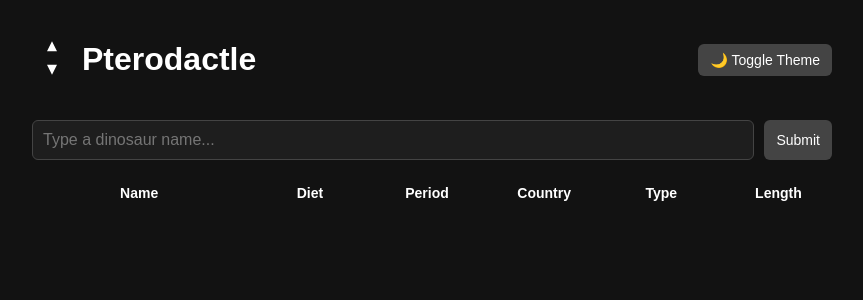
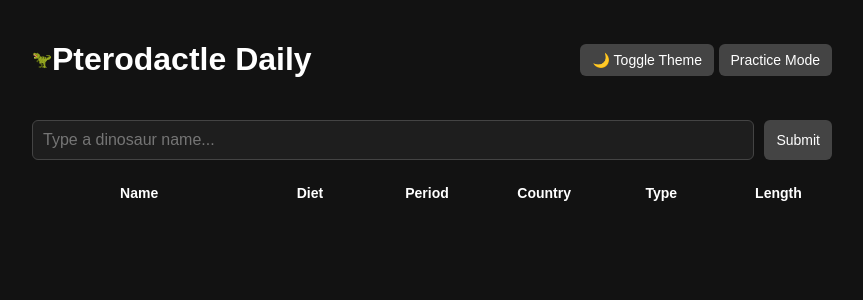
Before and after one commit to wadwad-a/Pterodactle, a Flask app: page / in a window 1280 px wide. Shown: the top 300 px of the page, without its empty margins (208-1071 px from the left). Run offline with Flask 3, Linux system fonts and the light colour scheme.

Commit message:
updates
win popup
practice mode

```diff
--- a/static/style.css
+++ b/static/style.css
@@ -198,3 +198,31 @@ body:not(.light-mode) .answer-box {
   background-color: #4CAF50 !important;
   color: #fff !important;
 }
+
+.win-popup {
+  position: fixed;
+  top: 0; left: 0; right: 0; bottom: 0;
+  background: rgba(0, 0, 0, 0.6);
+  display: flex;
+  justify-content: center;
+  align-items: center;
+  z-index: 999;
+}
+
+body.light-mode .win-popup {
+  background: rgba(255, 255, 255, 0.6);
+}
+
+.win-content {
+  background: #2e2e2e;
+  padding: 20px;
+  border-radius: 10px;
+  color: #fff;
+  text-align: center;
+  max-width: 300px;
+}
+
+body.light-mode .win-content {
+  background: #fff;
+  color: #000;
+}
--- a/templates/index.html
+++ b/templates/index.html
@@ -11,15 +11,12 @@
     <!-- Header -->
     <header>
       <div class="brand">
-        <div class="logo">
-          <svg xmlns="http://www.w3.org/2000/svg" viewBox="0 0 24 24">
-            <path d="M12 2L15 8H9L12 2ZM12 22L9 16H15L12 22Z" />
-          </svg>
-        </div>
-        <h1>Pterodactle</h1>
+        <span class="logo">🦖</span>
+        <h1 id="title">Pterodactle Daily</h1>
       </div>
       <div class="controls">
-        <button id="themeToggle" class="btn"></button>
+        <button id="themeToggle" class="btn">Toggle Theme</button>
+        <button id="modeToggle" class="btn">Practice Mode</button>
       </div>
     </header>
 
@@ -34,13 +31,42 @@
     <div class="answers">
     </div>
   </div>
+<div id="winPopup" class="win-popup" style="display:none;">
+  <div class="win-content">
+    <h2 id="winMessage"></h2>
+    <p id="dinoMessage"></p>
+    <p id="guessesMessage"></p>
+    <button id="closePopup" class="btn">Close</button>
+  </div>
+</div>
+<script>
+(() => {
+  // server-provided data
+  const dailyDino = {{ daily_dino|tojson }};
+  const options = {{ dino_names|tojson }};
+  const dinos = {{ dinos|tojson }};
 
-  <script>
-const dailyDino = {{ daily_dino|tojson }}; // full dino object
-console.log("Today's dinosaur is:", dailyDino.name);
+  // UI elements
+  const themeToggle = document.getElementById('themeToggle');
+  const modeToggle = document.getElementById('modeToggle');
+  const titleEl = document.getElementById('title');
+  const guessBox = document.getElementById('guessBox');
+  const submitBtn = document.getElementById('submitGuess');
+  const dropdown = document.getElementById('dropdown');
+  const answersContainer = document.querySelector('.answers');
 
-// Theme toggle logic
-const themeToggle = document.getElementById('themeToggle');
+  const winPopup = document.getElementById('winPopup');
+  const winMessage = document.getElementById('winMessage');
+  const dinoMessage = document.getElementById('dinoMessage');
+  const guessesMessage = document.getElementById('guessesMessage');
+  const closePopupBtn = document.getElementById('closePopup');
+
+  // state
+  let isPracticeMode = false;
+  let currentDino = dailyDino;
+  let guessCount = 0;
+
+  // Theme toggle (keeps your current behavior)
   function updateThemeIcon() {
     if (document.body.classList.contains('light-mode')) {
       themeToggle.textContent = "☀️ Toggle Theme";
@@ -54,33 +80,68 @@ themeToggle.addEventListener('click', () => {
     updateThemeIcon();
   });
 
-// Dropdown logic
-const guessBox = document.getElementById("guessBox");
-const dropdown = document.getElementById("dropdown");
-const submitBtn = document.getElementById("submitGuess");
-const options = {{ dino_names|tojson }};
-const dinos = {{ dinos|tojson }};
+  // Utility: create a fresh header row (so reset can re-add it safely)
+  function createHeaderRow() {
+    const headerRow = document.createElement('div');
+    headerRow.className = 'answer-row header-row';
+    ['Name', 'Diet', 'Period', 'Country', 'Type', 'Length'].forEach(label => {
+      const h = document.createElement('div');
+      h.className = 'answer-header';
+      h.textContent = label;
+      headerRow.appendChild(h);
+    });
+    return headerRow;
+  }
 
+  // Reset board and guesses
+  function resetGame() {
+    guessCount = 0;
+    answersContainer.innerHTML = '';
+    answersContainer.appendChild(createHeaderRow());
+    guessBox.value = '';
+    dropdown.style.display = 'none';
+  }
+
+  // pick a random dino (practice rerolls from whole pool)
+  function getRandomDino() {
+    return dinos[Math.floor(Math.random() * dinos.length)];
+  }
+
+  // initial header row
+  answersContainer.appendChild(createHeaderRow());
+
+  // Mode toggle logic
+  modeToggle.addEventListener('click', () => {
+    isPracticeMode = !isPracticeMode;
+    if (isPracticeMode) {
+      titleEl.textContent = "Pterodactle Practice";
+      modeToggle.textContent = "Daily Mode";
+      currentDino = getRandomDino();
+    } else {
+      titleEl.textContent = "Pterodactle Daily";
+      modeToggle.textContent = "Practice Mode";
+      currentDino = dailyDino;
+    }
+    console.log("Selected dinosaur:", currentDino.name);
+    resetGame();
+  });
+
+  // Dropdown autocomplete
   guessBox.addEventListener("input", function () {
     const query = this.value.toLowerCase();
     dropdown.innerHTML = "";
 
     if (query.length > 0) {
-    const matches = options.filter(name =>
-      name.toLowerCase().startsWith(query)
-    );
-
+      const matches = options.filter(name => name.toLowerCase().startsWith(query));
       if (matches.length > 0) {
         matches.forEach(match => {
           const option = document.createElement("div");
           option.classList.add("dropdown-option");
           option.textContent = match;
-
           option.addEventListener("click", () => {
             guessBox.value = match;
             dropdown.style.display = "none";
           });
-
           dropdown.appendChild(option);
         });
         dropdown.style.display = "block";
@@ -98,22 +159,8 @@ document.addEventListener("click", e => {
     }
   });
 
-// Answer grid logic
-const answersContainer = document.querySelector(".answers");
-
-// Add header row once
-const headerRow = document.createElement("div");
-headerRow.classList.add("answer-row", "header-row");
-["Name", "Diet", "Period", "Country", "Type", "Length"].forEach(label => {
-  const header = document.createElement("div");
-  header.classList.add("answer-header");
-  header.textContent = label;
-  headerRow.appendChild(header);
-});
-answersContainer.appendChild(headerRow);
-
-// Submit guess logic
-submitBtn.addEventListener("click", () => {
+  // Submit handler (used by click and Enter)
+  function submitGuess() {
     const guess = guessBox.value.trim();
     if (!guess) return;
 
@@ -122,6 +169,8 @@ submitBtn.addEventListener("click", () => {
 
     const guessedDino = dinos.find(d => d.name.toLowerCase() === guess.toLowerCase());
     if (!guessedDino) return;
+
+    guessCount++;
 
     const row = document.createElement("div");
     row.classList.add("answer-row");
@@ -135,13 +184,13 @@ submitBtn.addEventListener("click", () => {
       guessedDino.length
     ];
 
-  const dailyFields = [
-    dailyDino.name,
-    dailyDino.diet,
-    (dailyDino.period || "").split(" ").slice(0, 2).join(" "),
-    dailyDino.lived_in,
-    dailyDino.type,
-    dailyDino.length
+    const targetFields = [
+      currentDino.name || '',
+      currentDino.diet || '',
+      (currentDino.period || '').split(" ").slice(0, 2).join(" "),
+      currentDino.lived_in || '',
+      currentDino.type || '',
+      currentDino.length || ''
     ];
 
     fields.forEach((value, i) => {
@@ -149,16 +198,57 @@ submitBtn.addEventListener("click", () => {
       box.classList.add("answer-box");
       box.textContent = value || "Unknown";
 
-  // Add green highlight if it matches daily dino (skip name)
-  if (value && value === dailyFields[i]) {
+      // case-insensitive comparison, highlight correct categories
+      const a = (value || '').toString().toLowerCase();
+      const b = (targetFields[i] || '').toString().toLowerCase();
+      if (a && b && a === b) {
         box.classList.add("correct");
       }
 
       row.appendChild(box);
     });
+
     answersContainer.appendChild(row);
+
+    // Win check against currentDino (case-insensitive)
+    if ((guessedDino.name || '').toLowerCase() === (currentDino.name || '').toLowerCase()) {
+      // Fill popup text
+      winMessage.textContent = `You win! 🎉`;
+      dinoMessage.textContent = `The dinosaur was ${currentDino.name}.`;
+      guessesMessage.textContent = `You solved the Pterodactle in ${guessCount} guess${guessCount === 1 ? '' : 'es'}.`;
+
+      // Make the popup button switch to practice and reroll
+      closePopupBtn.textContent = "Practice";
+      closePopupBtn.onclick = () => {
+        winPopup.style.display = "none";
+        if (!isPracticeMode) {
+          isPracticeMode = true;
+          titleEl.textContent = "Pterodactle Practice";
+          modeToggle.textContent = "Daily Mode";
+        }
+        currentDino = getRandomDino();
+        console.log("Selected dinosaur:", currentDino.name);
+        resetGame();
+      };
+
+      // **show the popup**
+      winPopup.style.display = "flex";
+    }
+  }
+
+  submitBtn.addEventListener('click', submitGuess);
+  guessBox.addEventListener('keydown', e => {
+    if (e.key === 'Enter') {
+      e.preventDefault();
+      submitGuess();
+    }
   });
+
+  // Optional: make sure popup close (Practice) works even if clicked outside context
+  closePopupBtn.addEventListener('keydown', e => {
+    if (e.key === 'Enter') closePopupBtn.click();
+  });
+  })();
 </script>
-
 </body>
 </html>
```
Lines whose indentation alone changed are shown as unchanged.
